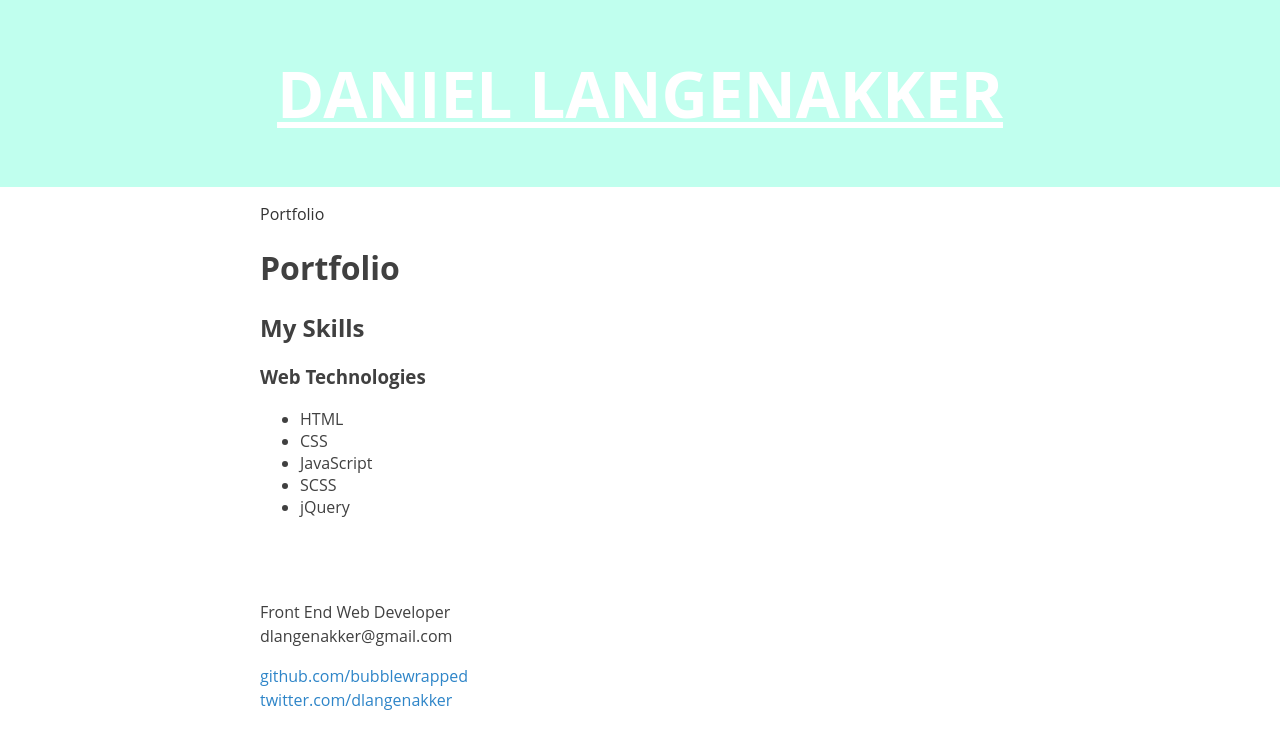
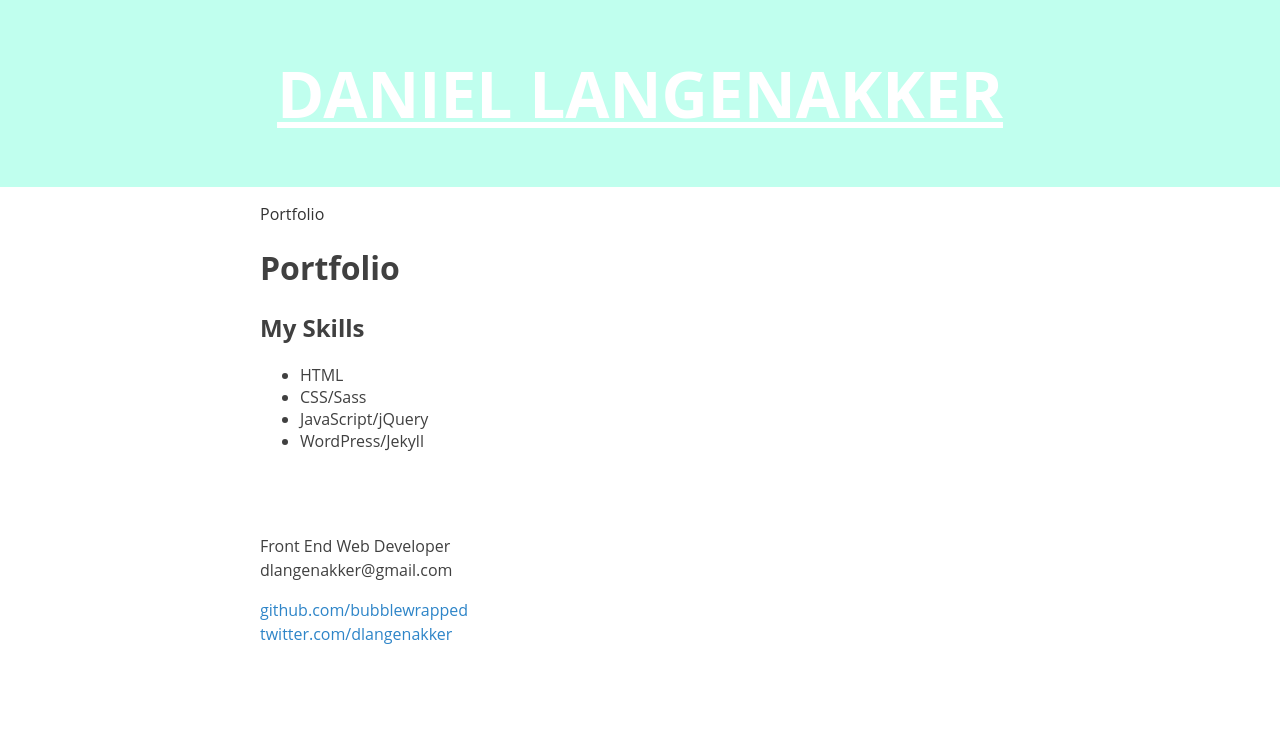
Before and after one commit to bubblewrapped/bubblewrapped.github.io, a Jekyll site: the page built from portfolio/index.html, in a window 1280 px wide. Shown: the top 749 px of the page. Built offline with Jekyll 4.4.1, drawn with Linux system fonts in a browser that asks for light colours; Markdown is read by kramdown in place of the engine named in the settings.

```diff
--- a/_config.yml
+++ b/_config.yml
@@ -1,5 +1,5 @@
 name: Daniel Langenakker
 markdown: redcarpet
-pygments: true
+rouge: true
 exclude: [scss]
 category-list: [portfolio,blog]
--- a/portfolio/index.html
+++ b/portfolio/index.html
@@ -5,13 +5,11 @@ title: Portfolio
 
 <div class="portfolio">
   <h2>My Skills</h2>
-  <h3>Web Technologies</h3>
   <ul>
     <li>HTML</li>
-    <li>CSS</li>
-    <li>JavaScript</li>
-    <li>SCSS</li>
-    <li>jQuery</li>
+    <li>CSS/Sass</li>
+    <li>JavaScript/jQuery</li>
+    <li>WordPress/Jekyll</li>
   </ul>
   <div class="posts">
     {% for post in site.categories.portfolio %}
```
